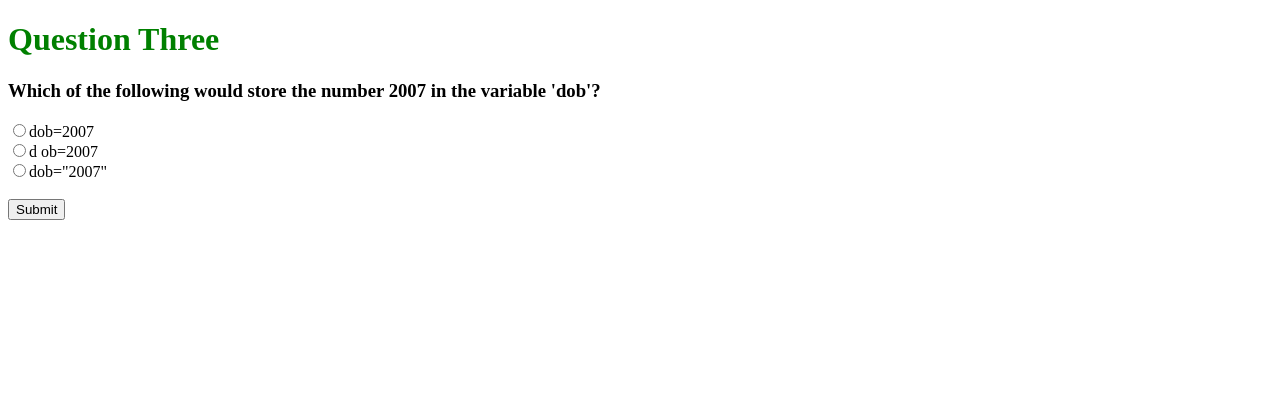
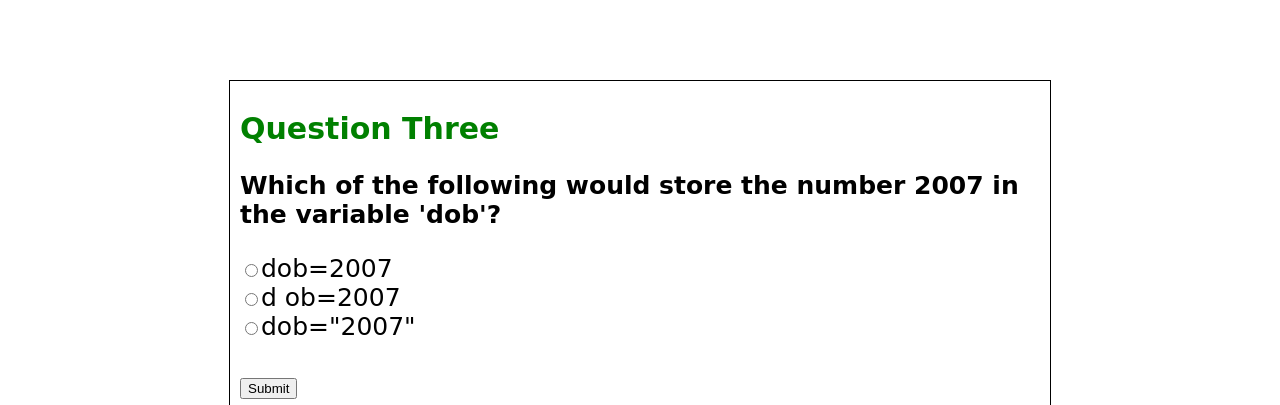
Before and after one commit to Roshni0/SummerHacks2020, a PHP site: page /python/indiv/partTwoQuestionThree.php in a window 1280 px wide. Shown: the top 405 px of the page. Run offline with PHP 8.4, Linux system fonts and the light colour scheme.

Commit message:
Update partTwoQuestionThree.php

```diff
--- a/python/indiv/partTwoQuestionThree.php
+++ b/python/indiv/partTwoQuestionThree.php
@@ -1,17 +1,41 @@
 <!DOCTYPE html>
 <html>
+<title>TeachMe</title>
 <head>
+<link rel="shortcut icon" href="logo.JPG" type="image/x-icon">
 </head>
+
 <body>
-      <h1 style="color:green;">Question Three</h1>
-      <h3>Which of the following would store the number 2007 in the variable 'dob'?</h3>
-      <form>
+<style>
+div.a {
+  border: 1px solid black;
+}
+div.outer { position: relative; height: 2px; }
+div.outer img { position: fixed; right: 0; bottom: 0; }
+</style>
+<br>
+<br>
+<br>
+<br>
+<div class="a" style="max-width:800px;margin:auto;vertical-align: middle;padding:10px;">
+    <h1 style="color:green;font-family: 'Bubblegum Sans', cursive; font-size: 30px;">
+    Question Three
+    </h1>
+
+    <h3 style="font-family: 'Bubblegum Sans', cursive;font-size: 25px;">
+    Which of the following would store the number 2007 in the variable 'dob'?
+    </h3>
+
+    <form style="font-family: 'Bubblegum Sans', cursive;font-size: 25px;">
     <input type="radio" name="Hello" id="c1"
             value="c1">dob=2007<br>
+
         <input type="radio" name="Hello" id="w2"
             value="w2">d ob=2007<br>
+
         <input type="radio" name="Hello" id="w1"
             value="w1">dob="2007"<br><br>
+
         <button type="button" onclick="display()">
             Submit
         </button>
@@ -20,6 +44,10 @@
     <div id="disp" style=
         "color:green; font-size:18px; font-weight:bold;">
     </div>
+</div>
+<div class="outer">
+    <img src="coding.gif" height="100">
+ </div>
 </body>
     <script>
         function display() {
@@ -27,19 +55,23 @@
                 var partOne = "Good try but this is incorrect. Numbers do not need to have the quotation marks around it.";
                     var str = "Next Part";
                     var result = str.link("pageThree.php");
-                      document.getElementById("disp").innerHTML = partOne  + "      " + result;
+                    var total = partOne  + "      " + result;
+                    document.getElementById("disp").innerHTML = total.fontcolor("red")
+
             }
             else if(document.getElementById('w2').checked) {
                var partOne = "Almost! Not quite correct. There should be no space between the d and the ob, it is one phrase";
                var str = "Next Part";
                     var result = str.link("pageThree.php");
-                      document.getElementById("disp").innerHTML = partOne  + "      " + result;
+                    var total = partOne  + "      " + result;
+                    document.getElementById("disp").innerHTML = total.fontcolor("red")
             }
             else if(document.getElementById('c1').checked) {
                 var partOne = "This is correct! ";
                 var str = "Next Part";
                     var result = str.link("pageThree.php");
-                      document.getElementById("disp").innerHTML = partOne  + "      " + result;
+                    var total = partOne  + "      " + result;
+                    document.getElementById("disp").innerHTML = total.fontcolor("green")
             }
             else {
                 var partOne = "The task was to store 2007 in the variable 'dob', so the best way to do that would be to select the first option - dob=2007";
```
Lines whose indentation alone changed are shown as unchanged.
